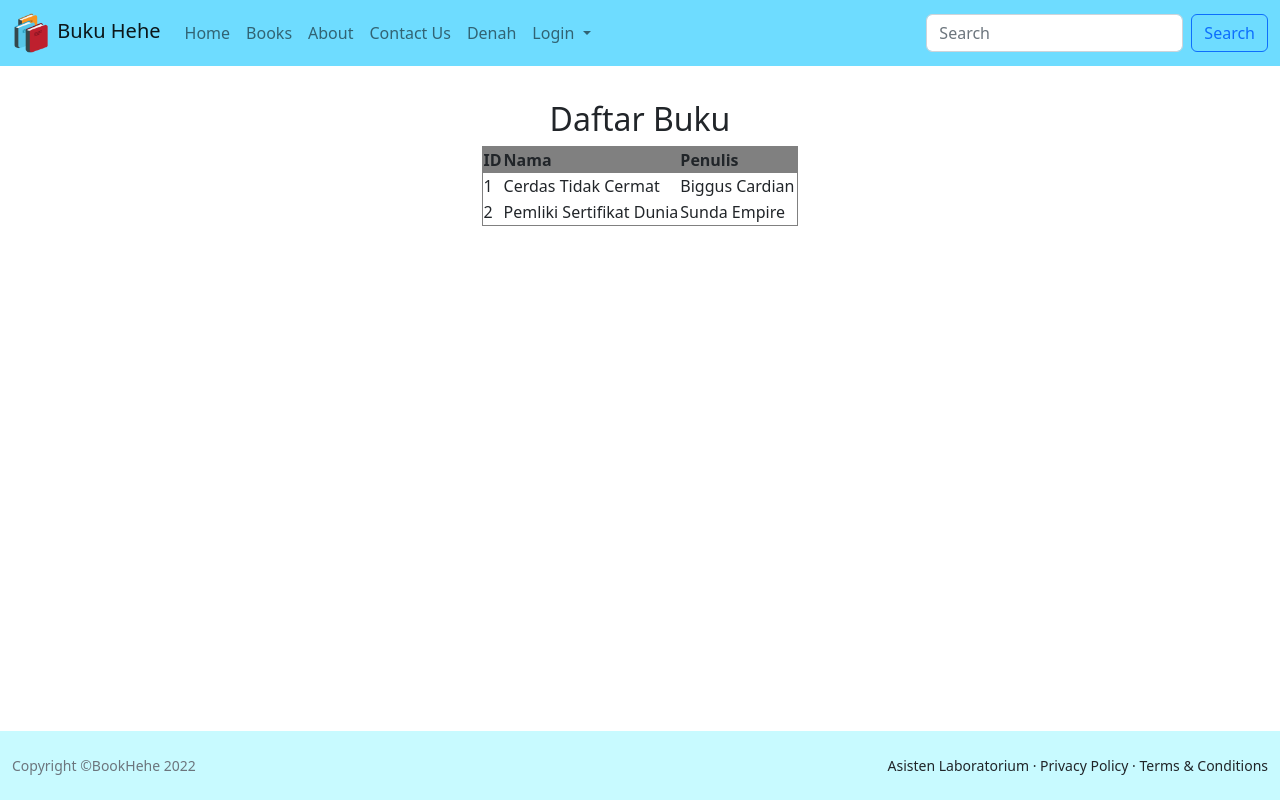
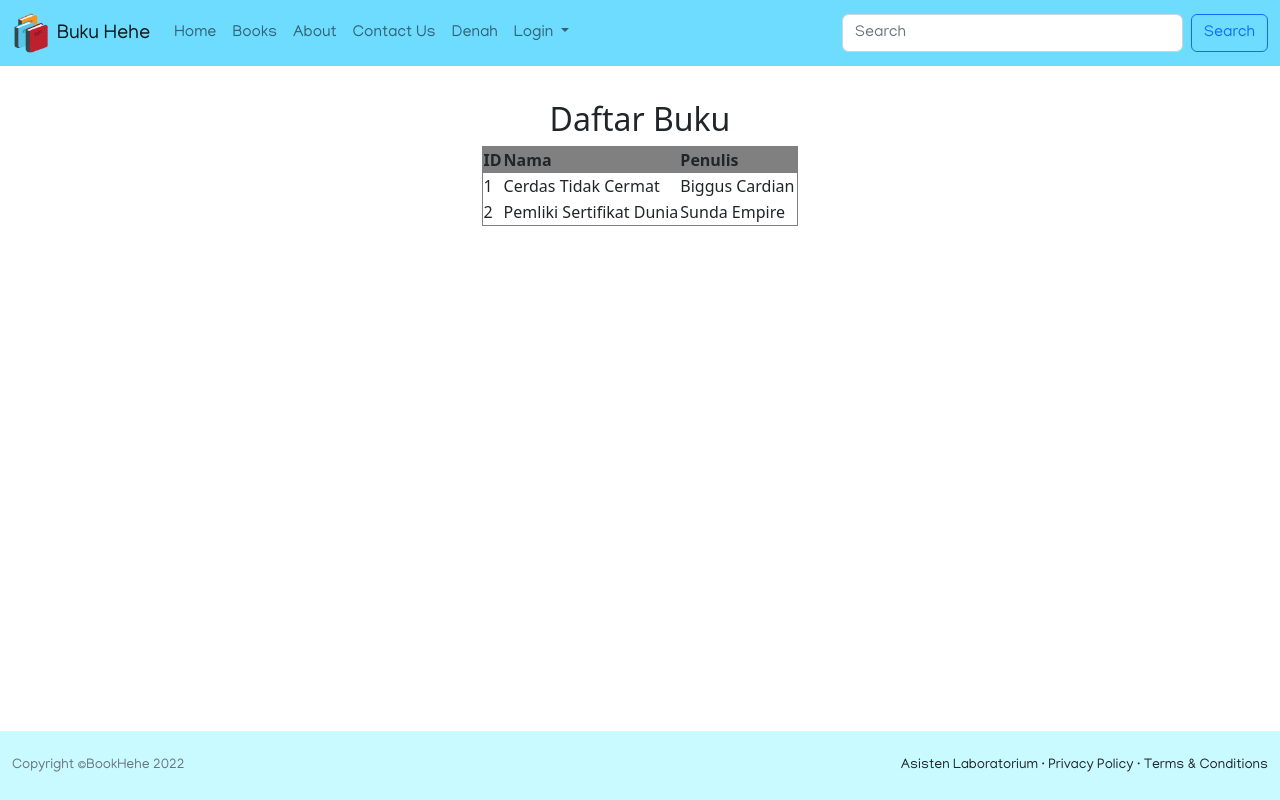
Before and after one commit to aNdr3W03/SI2_UAS, a CodeIgniter app: page /SI2_UAS/index.php/book/index in a window 1280 px wide. Run offline with CodeIgniter, Linux system fonts and the light colour scheme; data comes from the database, SQL or seed files in the repository; some libraries are stand-ins or nearby versions.

Commit message:
mengubah font header

```diff
--- a/application/views/template/header.php
+++ b/application/views/template/header.php
@@ -13,6 +13,21 @@
     <link href="https://cdn.jsdelivr.net/npm/bootstrap@5.2.0-beta1/dist/css/bootstrap.min.css" rel="stylesheet" integrity="sha384-0evHe/X+R7YkIZDRvuzKMRqM+OrBnVFBL6DOitfPri4tjfHxaWutUpFmBp4vmVor" crossorigin="anonymous">
 
     <link rel="icon" href="assets/img/books.png" type="image/x-icon">
+
+    <!-- Link Font -->
+    <!-- FONTS -->
+    <!-- MANJARI 100 400 700-->
+    <link rel="preconnect" href="https://fonts.googleapis.com">
+    <link rel="preconnect" href="https://fonts.gstatic.com" crossorigin>
+    <link href="https://fonts.googleapis.com/css2?family=Manjari:wght@100;400;700&display=swap" rel="stylesheet">
+
+    <style>
+        div {
+            font-family: 'Manjari', sans-serif;
+        }
+    </style>
+    <!-- Link Font -->
+
     <title>Book</title>
 </head>
 
```
